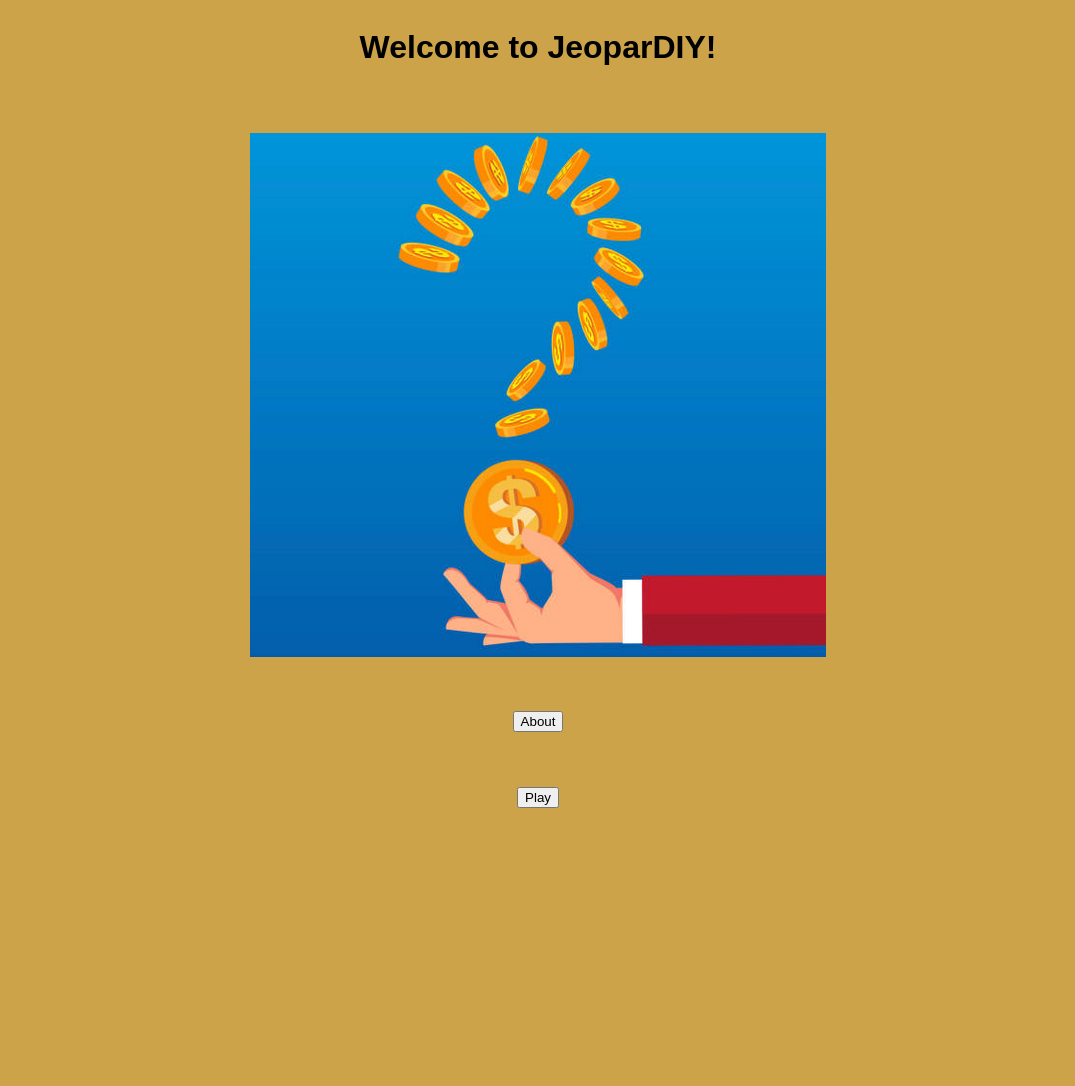
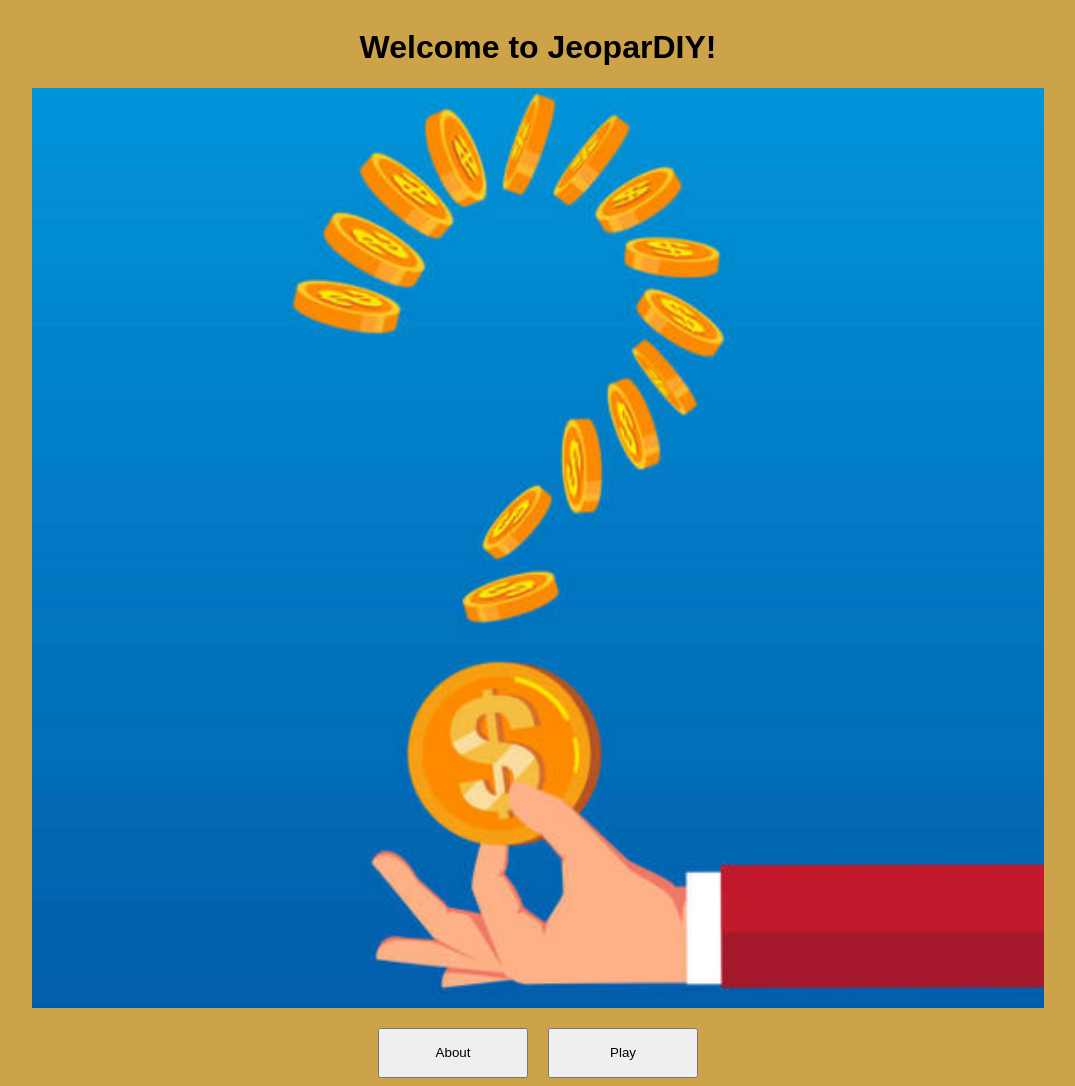
Before and after one commit to byrne-saw/team_tbd_sdtm_spr_2024, a Flask app: page / in a window 1280 px wide. Shown: the whole page, without its empty margins (102-1177 px from the left). Before the commit the page ends 816 px from the top, so only its background shows below. Run offline with Flask 3, Linux system fonts and the light colour scheme.

Commit message:
style home

```diff
--- a/flask_proj/static/css/prefix.css
+++ b/flask_proj/static/css/prefix.css
@@ -1,14 +1,30 @@
 /* Jeopardy font: ITC Korinna */
+
 body {
 	font-family: Korinna, sans-serif;
 	background-color: #CCA349;
-    display: flex;
-    flex-direction: column; /* Stack children vertically */
-    min-height: 100vh; /* Ensure the body covers the entire viewport height */
-    justify-content: space-between; /* Place items at the beginning and end of the flex container */
-    align-items: center; /* Center items horizontally */
+	display: flex;
+	flex-direction: column; /* stack children vertically */
+	min-height: 100vh; /* ensure the body covers the entire viewport height */
+	justify-content: space-between; /* place items at the beginning and end of the flex container */
+	align-items: center; /* center items horizontally */
+}
+
+img {
+    width: 80%; /* make the image 20% smaller */
+	height: auto; /* maintain aspect ratio */
 }
 
 button {
-    margin-top: 10px; /* Adjust the top margin of buttons */
+	margin-top: 20px;
+	width: 150px; /* set width of buttons */
+	height: 50px; /* set height of buttons */
 }
+
+.buttons-container {
+	display: flex; /* flex container */
+}
+
+button:first-child {
+	margin-right: 20px; /* add margin between buttons */
+}
--- a/flask_proj/templates/index.html
+++ b/flask_proj/templates/index.html
@@ -14,7 +14,9 @@
 <body>
 	<h1>Welcome to JeoparDIY!</h1>
 	<img src="static/images/qmark.png" alt="qmark">
-	<button id="about-button" onclick="redirectToAboutPage()">About</button>
-	<button id="play-button" onclick="redirectToPlayPage()">Play</button>
+	<div class="buttons-container"> <!-- Container for buttons -->
+		<button id="about-button" onclick="redirectToAboutPage()">About</button>
+		<button id="play-button" onclick="redirectToPlayPage()">Play</button>
+	</div>
 </body>
 </html>
```
